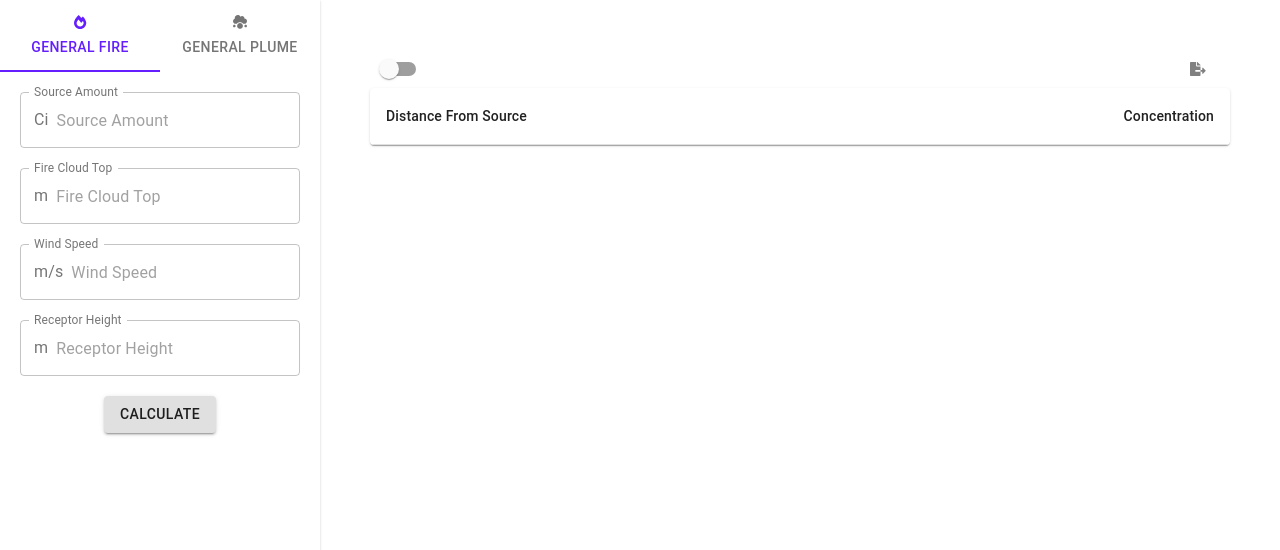
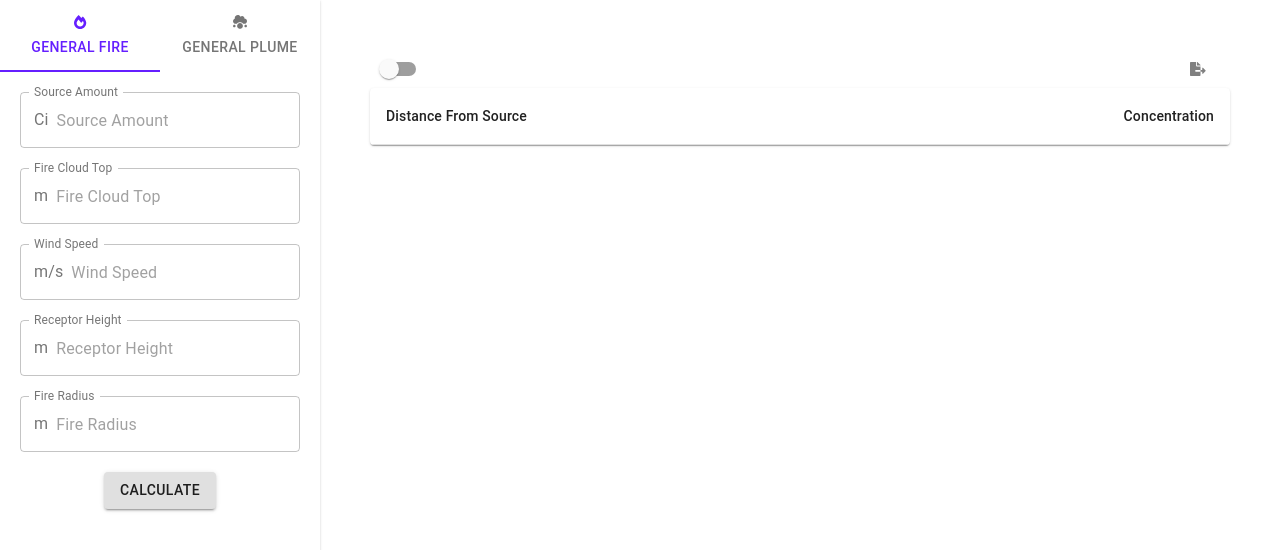
Before and after one commit to CEN3031-Team-6-LLC/project-ui, a React (Create React App) app: page / in a window 1280 px wide. Shown: the top 550 px of the page. Built offline with nearby package versions, Linux system fonts and the light colour scheme.

Commit message:
Update fire radius

```diff
--- a/src/General/KeyStrings.js
+++ b/src/General/KeyStrings.js
@@ -2,5 +2,6 @@ export const KeyStrings = {
   sourceAmount: "Source Amount",
   fireCloudTop: "Fire Cloud Top",
   windSpeed: "Wind Speed",
-  receptorHeight: "Receptor Height"
+  receptorHeight: "Receptor Height",
+  fireRadius: "Fire Radius"
 };
--- a/src/GeneralFire/GeneralFire.js
+++ b/src/GeneralFire/GeneralFire.js
@@ -102,6 +102,19 @@ const GeneralFire = props => {
         }}
       />
 
+      <InputField
+        name="Fire Radius"
+        unitTogglelable={true}
+        type="number"
+        errorMessage="Error: Fire Radius must be greater than 0"
+        unit={lengthUnit}
+        inputValidation={value => value >= 0}
+        setUnit={() => setLengthUnit(lengthUnit === "m" ? "ft" : "m")}
+        onChange={val => {
+          setFieldValues({ ...fieldValues, fireRadius: { ...val } });
+        }}
+      />
+
       <MaterialUI.Button
         variant="contained"
         onClick={() => {
```
